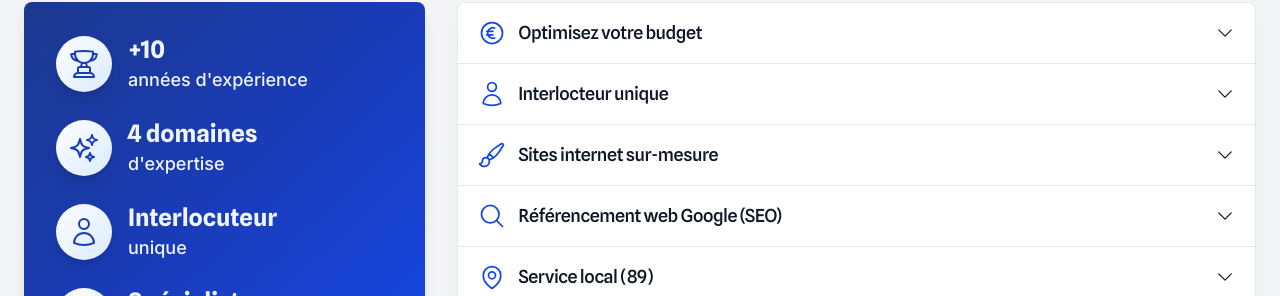
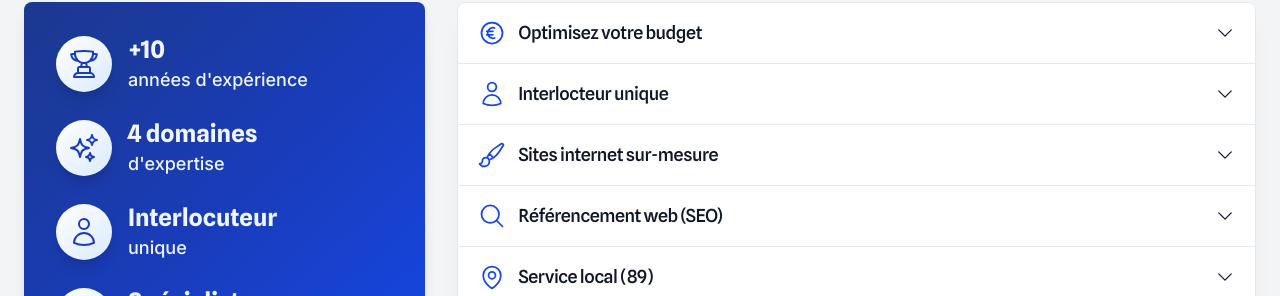
Before and after one commit to TotomInc/tcaweb, a Next.js app: page / in a window 1280 px wide. Shown: the part 3596-3892 px from the top of the page. Built offline with nearby package versions, Linux system fonts and the light colour scheme.

Commit message:
fix: improve text on accordion section

```diff
--- a/components/sections/WhyUs.tsx
+++ b/components/sections/WhyUs.tsx
@@ -57,7 +57,7 @@ export function WhyUs() {
     {
       id: "referencement",
       icon: MagnifyingGlassIcon,
-      name: "Référencement web Google (SEO)",
+      name: "Référencement web (SEO)",
       description:
         "Notre expertise en SEO nous permet d'optimiser méticuleusement votre site web pour le référencement naturel, améliorant ainsi significativement votre visibilité sur Google et les autres moteurs de recherche.",
     },
@@ -137,7 +137,7 @@ export function WhyUs() {
               <Accordion.Item key={id} value={id} className="group flex w-full flex-col">
                 <Accordion.Trigger
                   className={twMerge(
-                    "group font-heading flex w-full cursor-pointer items-center justify-between bg-white px-5 py-4 text-lg font-medium tracking-tight transition-colors duration-150 ease-out hover:bg-gray-50 data-[state=open]:bg-gray-50",
+                    "group font-heading flex w-full cursor-pointer items-center justify-between gap-4 bg-white px-5 py-4 text-lg font-medium tracking-tight transition-colors duration-150 ease-out hover:bg-gray-50 data-[state=open]:bg-gray-50",
                     i > 0 && "border-t border-gray-200",
                     i === 0 && "rounded-t-lg",
                     i === accordionItems.length - 1 && "rounded-b-lg",
@@ -146,7 +146,7 @@ export function WhyUs() {
                   <div className="flex items-center gap-3">
                     <Icon className="size-7 text-blue-700" />
 
-                    <span className="group-hover:underline group-data-[state=open]:no-underline">
+                    <span className="text-left group-hover:underline group-data-[state=open]:no-underline">
                       {name}
                     </span>
                   </div>
```
